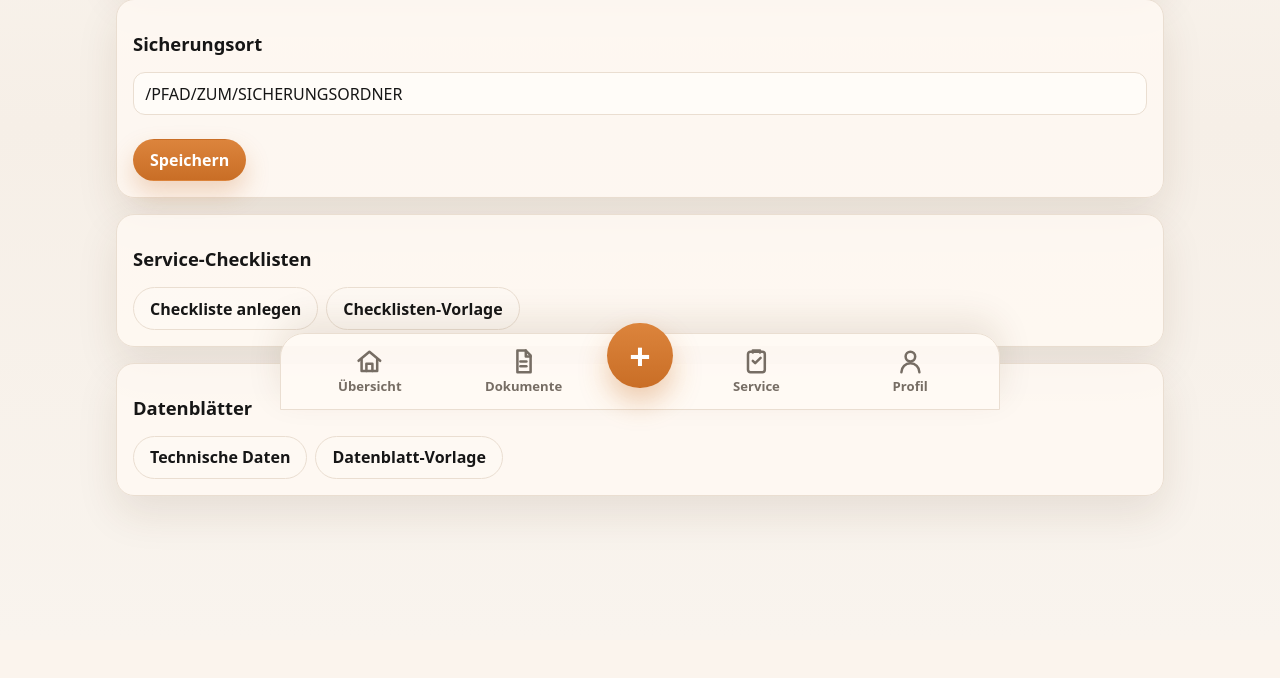
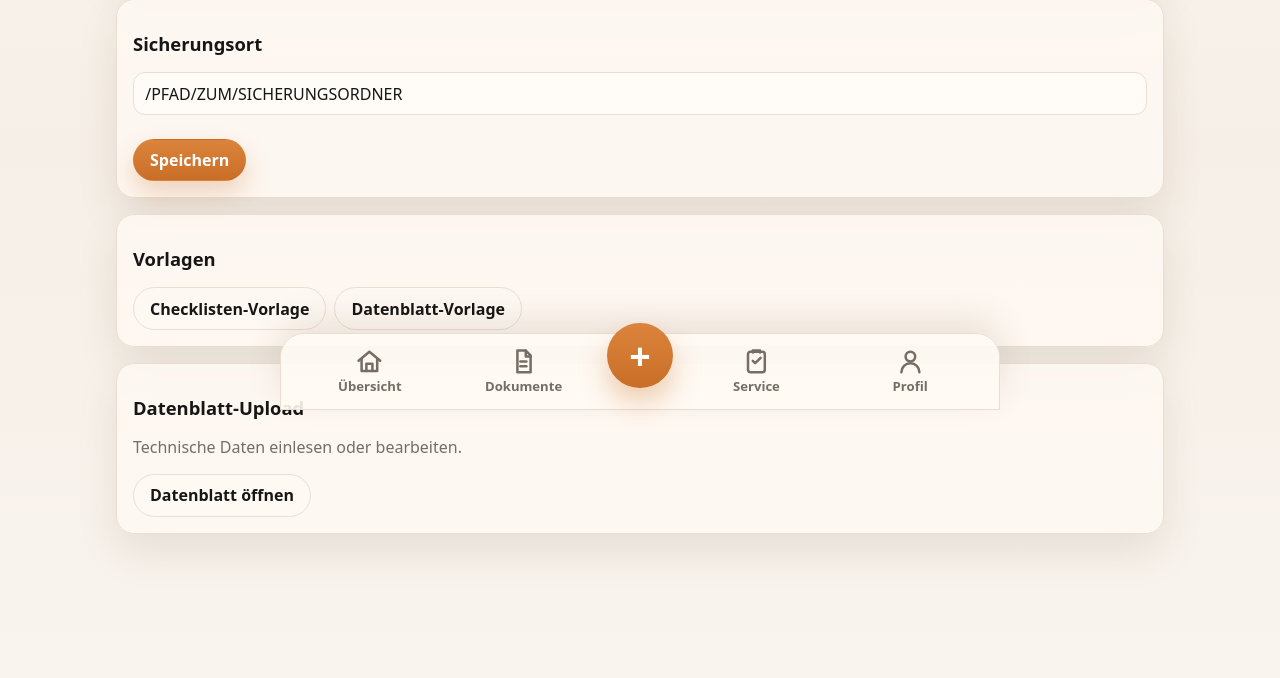
Before and after one commit to Wombatly/MotoDB, a Flask app: page /einstellungen in a window 1280 px wide. Shown: the part 390-1068 px from the top of the page. Before the commit the page ends 906 px from the top, so only its background shows below. Run offline with Flask 3, Linux system fonts and the light colour scheme; a user stored in the database is signed in; some libraries are stand-ins or nearby versions.

Commit message:
Reorganize settings template cards

```diff
--- a/app/templates/settings.html
+++ b/app/templates/settings.html
@@ -61,18 +61,16 @@
 {% endif %}
 
 <section class="form-panel mt-3">
-  <h2 class="h5 mb-3">Service-Checklisten</h2>
+  <h2 class="h5 mb-3">Vorlagen</h2>
   <div class="d-flex gap-2">
-    <a class="btn btn-outline-secondary" href="{{ url_for('main.checklist_new_global') }}">Checkliste anlegen</a>
     <a class="btn btn-outline-secondary" href="{{ url_for('main.checklist_csv_template') }}">Checklisten-Vorlage</a>
+    <a class="btn btn-outline-secondary" href="{{ url_for('main.technical_csv_template') }}">Datenblatt-Vorlage</a>
   </div>
 </section>
 
 <section class="form-panel mt-3">
-  <h2 class="h5 mb-3">Datenblätter</h2>
-  <div class="d-flex gap-2">
-    <a class="btn btn-outline-secondary" href="{{ url_for('main.technical_data_global') }}">Technische Daten</a>
-    <a class="btn btn-outline-secondary" href="{{ url_for('main.technical_csv_template') }}">Datenblatt-Vorlage</a>
-  </div>
+  <h2 class="h5 mb-3">Datenblatt-Upload</h2>
+  <p class="text-secondary mb-3">Technische Daten einlesen oder bearbeiten.</p>
+  <a class="btn btn-outline-secondary" href="{{ url_for('main.technical_data_global') }}">Datenblatt öffnen</a>
 </section>
 {% endblock %}
```
Also changed, not shown: tests/test_security.py (+10 -4 lines).
